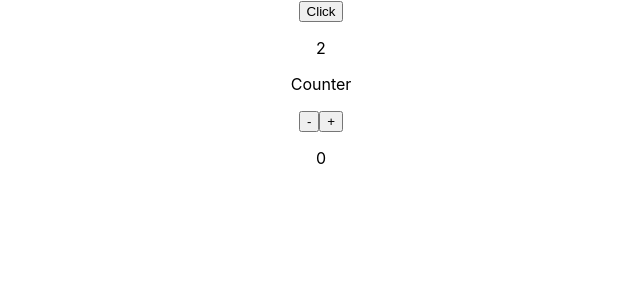
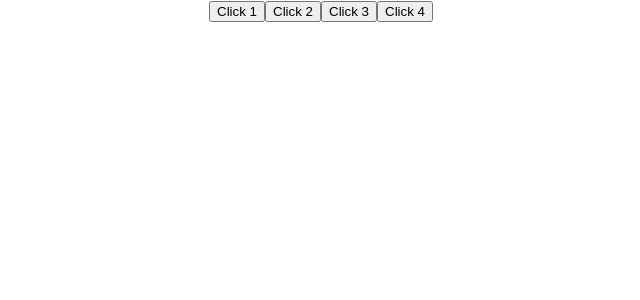
Before and after one commit to Nilakshi1223/React_Basics-React-, a React (Create React App) app: page / in a window 1280 px wide. Shown: the top 300 px of the page, without its empty margins (319-959 px from the left). Built offline with nearby package versions, Linux system fonts and the light colour scheme.

Commit message:
React-Basics-commit2

```diff
--- a/src/App.js
+++ b/src/App.js
@@ -7,6 +7,8 @@ import Hello from './components/Hello';
 import Message from './components/Message';
 import Counter from './components/Counter';
 import Hook_useState from './components/Hook_useState';
+import Hook_useEffect from './components/Hook_useEffect';
+import Event_Handling from './components/Event_Handling';
 
 
 class App extends Component {
@@ -14,9 +16,13 @@ render(){
   return (
     <div className="App">
 
+    <Event_Handling/>
+
+    {/*<Hook_useEffect/>
+
     <Hook_useState/>
 
-    {/*<Counter/>
+    <Counter/>
 
      <Message/>
 
--- /dev/null
+++ b/src/components/Event_Handling.js
@@ -0,0 +1,41 @@
+import React, { useState, useEffect } from 'react';
+
+function Event_Handling() {
+
+    function hello1(){ //normal function
+        console.log ("Hello 1");
+    }
+
+    const hello2 = (e) =>{ //Arrow function with event object... also we can use e.target
+            console.log ("Hello 2", e);
+    }
+
+    function hello3(name){ //normal function with parameters
+            console.log ("Hello 3 "+ name);
+    }
+//() => { //this is anonymous function. anonymous functions haven't name
+//      hello3("Ann")
+//      }
+
+    const hello4 = (name) =>{ //Arrow function with parameters
+                console.log ("Hello 4" + name);
+    }
+
+    function hello1(e){ //normal function with event object
+            console.log ("Hello 1" , e);
+    }
+
+  // {hello1} kiyala vitharak dala thiyenne () dammoth click karanakan in nathuwa console eke hello1 kiyala pennana nisa
+
+  return (
+    <div>
+        <button onClick = {hello1}>Click 1</button>
+        <button onClick = {hello2}>Click 2</button>
+        <button onClick = {() => {hello3("Ann")}}>Click 3</button>
+        <button onClick = {() => {hello4("Devid")}}>Click 4</button>
+
+    </div>
+  );
+}
+
+export default Event_Handling;
--- /dev/null
+++ b/src/components/Hook_useEffect.js
@@ -0,0 +1,62 @@
+import React, { useState, useEffect } from 'react';
+
+function Hook_useEffect() {
+
+  const[num1,setnum1] = useState(2); //mulin display wena number eka
+  const[count,setcount] = useState(0);
+  const [clicks, setclicks] = useState(0);
+
+  function handleClick(){
+    //num1=3;
+
+    setnum1(3) //click karama display wena number eka
+
+    //alert(num1);
+  }
+
+  const decrementFunction = () =>{
+    setcount(count-1)
+  }
+
+  const incrementFunction = () =>{
+    setcount(count+1)
+  }
+
+  //let myNumber = 10;
+
+    useEffect(()=>{
+        document.title = `You clicked ${clicks} times`; // browser title
+    },[count]);
+
+    useEffect(()=>{
+        fetch("" )
+    });
+
+  {/*useEffect (() => {
+    console.log("hi");
+//    if(myNumber == 5){
+//           alert("Equal to 5");
+//         }else{
+//           alert("Not equal to 5");
+//         }
+  },[count,num1]) //[]- dependency list*/}
+
+  return (
+    <div>
+        <button onClick={handleClick}>Click</button>
+              <p>{num1}</p>
+
+              <p>Counter</p>
+              <button onClick={decrementFunction}>-</button>
+              <button onClick={incrementFunction}>+</button>
+              <p>{count}</p>
+
+              <p> You clicked {clicks}</p>
+              <button onClick={()=> setclicks(clicks+1)}>
+                Click me
+              </button>
+    </div>
+  );
+}
+
+export default Hook_useEffect;
--- a/src/index.js
+++ b/src/index.js
@@ -6,9 +6,9 @@ import reportWebVitals from './reportWebVitals';
 
 const root = ReactDOM.createRoot(document.getElementById('root'));
 root.render(
-  <React.StrictMode>
+  //<React.StrictMode>
     <App />
-  </React.StrictMode>
+  //</React.StrictMode>
 );
 
 // If you want to start measuring performance in your app, pass a function
```
